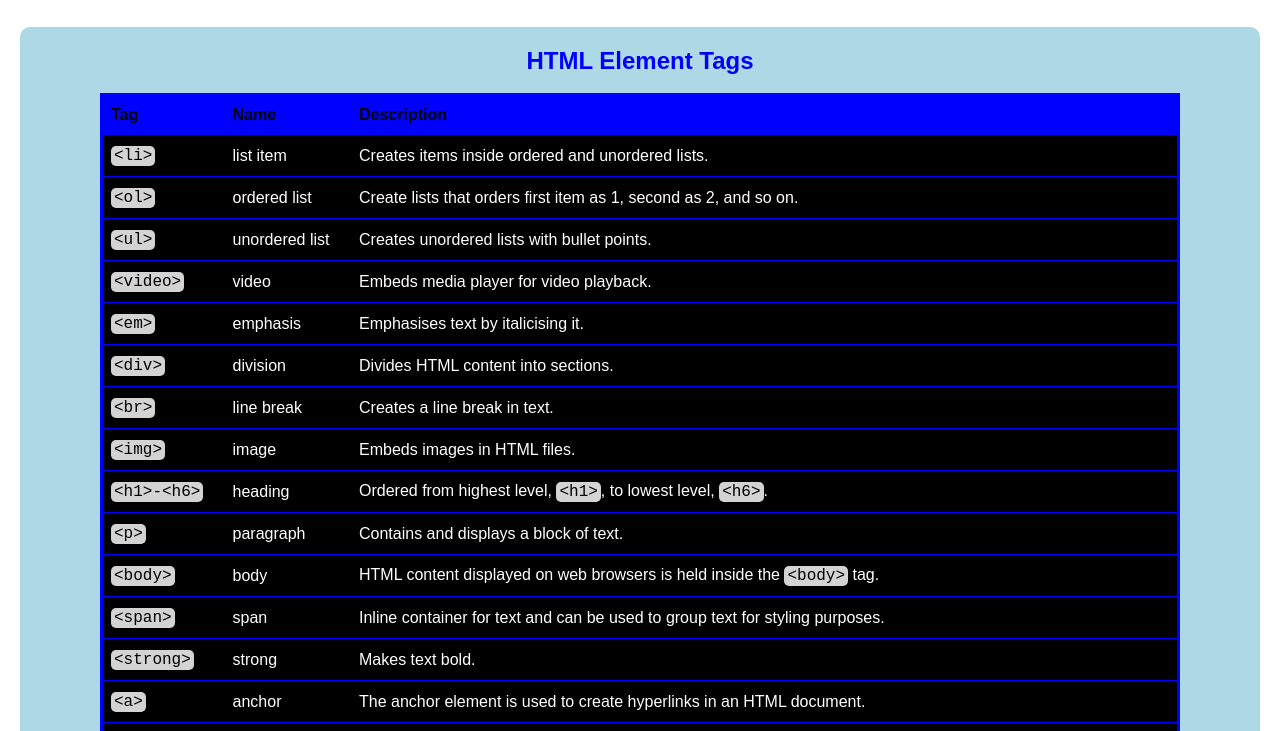
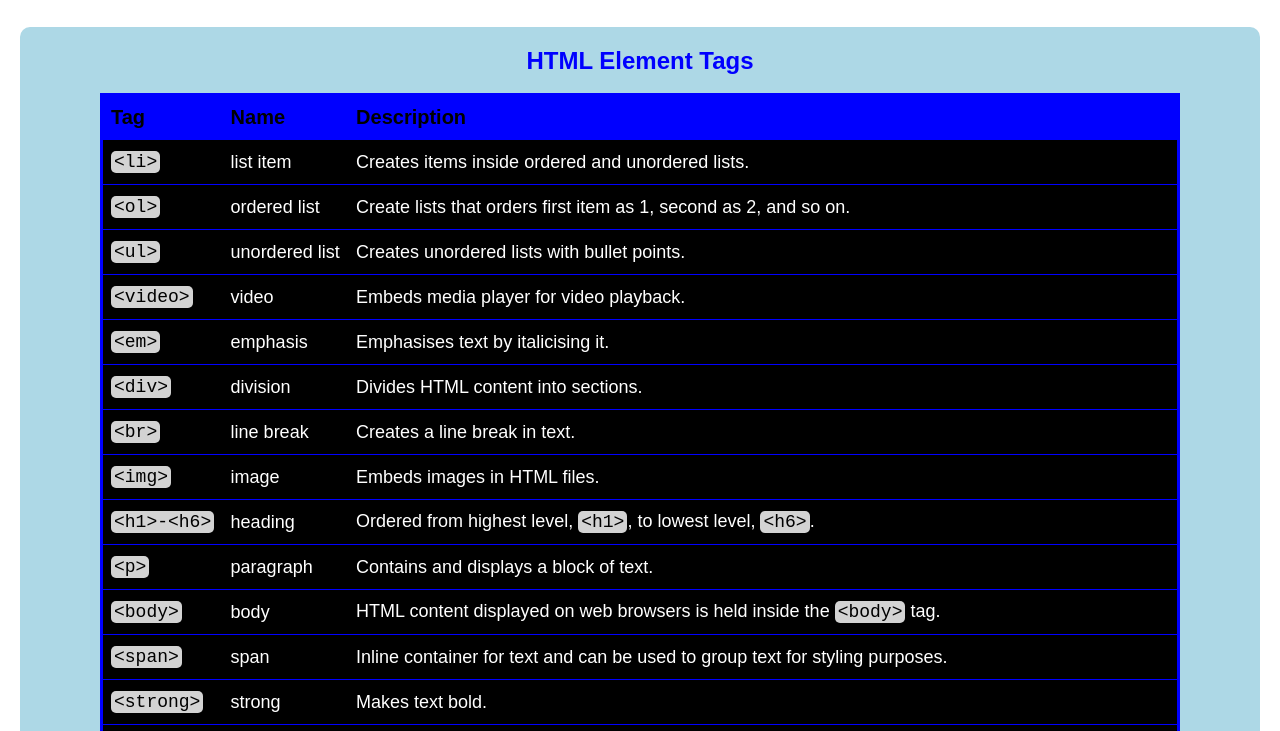
Before and after one commit to friends21/htmlElementCheatSheet, a plain HTML site: page index.html in a window 1280 px wide. Shown: the part 60-791 px from the top of the page. Drawn offline with Linux system fonts and the light colour scheme.

Commit message:
Update styles.css

```diff
--- a/styles.css
+++ b/styles.css
@@ -32,6 +32,7 @@ th {
   text-align: left;
   color: black;
   font-weight: 800;
+  font-size: 20px;
 }
 
 td {
@@ -40,6 +41,7 @@ td {
   padding: 8px;
   color: white;
   line-height: 1.5;
+  font-size: 18px;
 }
 
 span.code {
@@ -48,6 +50,7 @@ span.code {
   border-radius: 5px;
   padding: 1px 3px;
   color: black;
+  font-size: 18px;
 }
 
 section {
```
